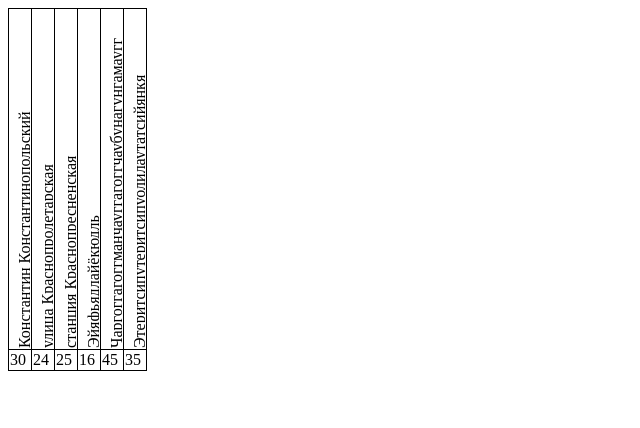
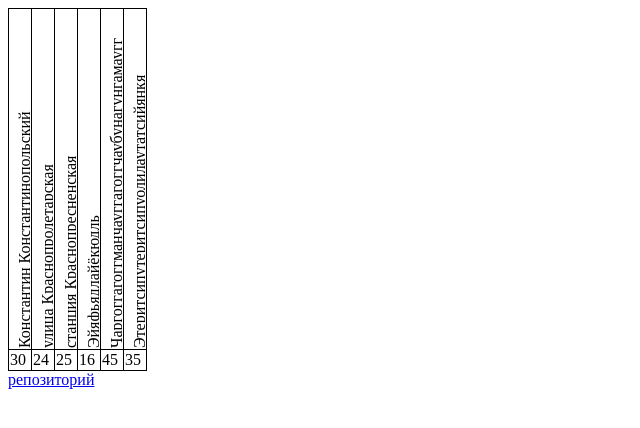
Before and after one commit to ixth/test-vertical-headers, a plain HTML site: page index.html in a window 1280 px wide. Shown: the whole page, without its empty margins (0-640 px from the left). Drawn offline with Linux system fonts and the light colour scheme.

Commit message:
Update index.html

```diff
--- a/index.html
+++ b/index.html
@@ -25,6 +25,7 @@
             <td>35</td>
         </tr>
     </table>
+    <a href="https://github.com/ixth/test-vertical-headers/">репозиторий</a>
     <script src="script.js"></script>
 </body>
 </html>
```
